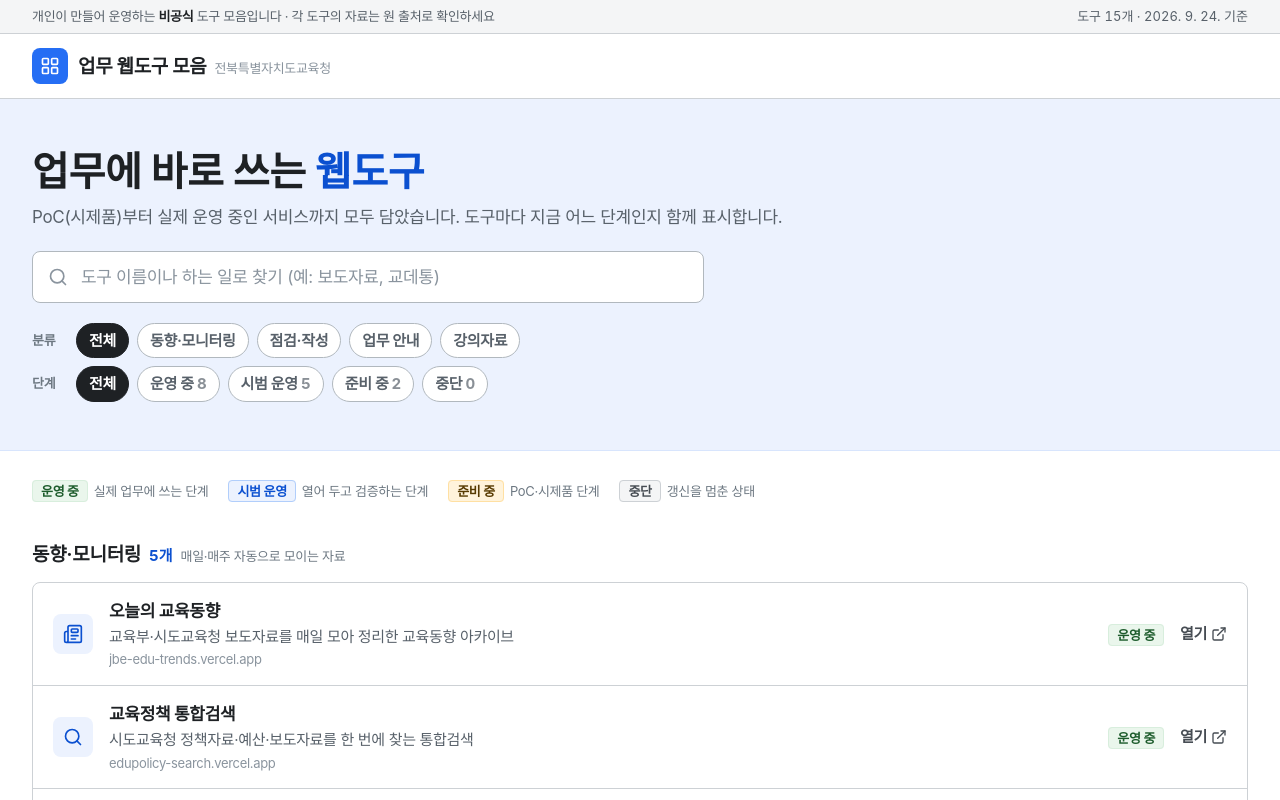
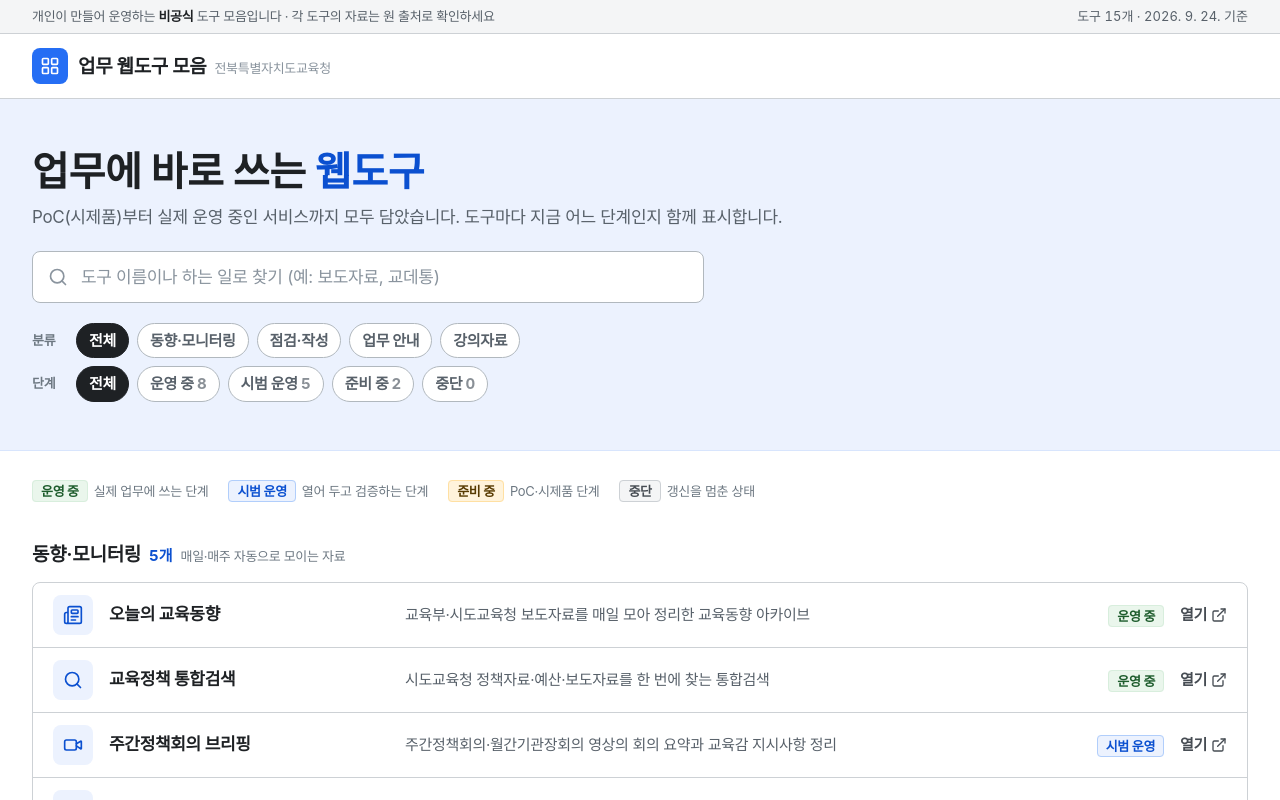
Before and after one commit to kain9012-bit/kain9012-bit.github.io, a React (Vite) app: page / in a window 1280 px wide. Shown: the top 800 px of the page. Built offline with nearby package versions, Linux system fonts and the light colour scheme; a web font is replaced by a local one.

Commit message:
한 줄 배치·주소 삭제

```diff
--- a/src/components/ToolCard.tsx
+++ b/src/components/ToolCard.tsx
@@ -5,7 +5,6 @@ import {
 } from 'lucide-react';
 import type { Status, Tool } from '../types';
 import { Badge } from './Ui';
-import { shortUrl } from '../lib/util';
 
 const ICONS: Record<string, React.FC<{ className?: string }>> = {
   'book-open': BookOpen, briefcase: Briefcase, code: Code, 'file-search': FileSearch,
@@ -14,7 +13,7 @@ const ICONS: Record<string, React.FC<{ className?: string }>> = {
   users: Users, video: Video,
 };
 
-/** 카드 안의 한 줄. 아이콘 | 이름·설명·주소 | 단계 | 열기 */
+/** 카드 안의 한 줄. 아이콘 | 이름 | 설명 | 단계 | 열기 */
 export const ToolRow: React.FC<{ tool: Tool; status?: Status }> = ({ tool, status }) => {
   const Icon = ICONS[tool.icon] ?? Wrench;
   return (
@@ -23,22 +22,24 @@ export const ToolRow: React.FC<{ tool: Tool; status?: Status }> = ({ tool, statu
         href={tool.url}
         target="_blank"
         rel="noopener noreferrer"
-        className="group flex items-center gap-4 px-4 sm:px-5 py-4 min-w-0 hover:bg-slate-50 transition-colors"
+        className="group flex items-center gap-4 px-4 sm:px-5 py-3 min-w-0 hover:bg-slate-50 transition-colors"
       >
         <span className="hidden sm:flex w-10 h-10 rounded-lg bg-blue-50 text-blue-700 items-center justify-center shrink-0
                          group-hover:bg-blue-600 group-hover:text-white transition-colors">
           <Icon className="w-5 h-5" aria-hidden="true" />
         </span>
 
-        <span className="flex-1 min-w-0">
-          <span className="flex items-center gap-2 flex-wrap">
-            <span className="text-base font-bold text-slate-900 group-hover:text-blue-700 transition-colors">
-              {tool.name}
+        {/* 넓은 화면: 이름 | 설명 가로 배치. 휴대폰: 위아래로 쌓는다 */}
+        <span className="flex-1 min-w-0 sm:grid sm:grid-cols-[17rem_minmax(0,1fr)] sm:gap-x-6 sm:items-center">
+          <span className="block min-w-0">
+            <span className="flex items-center gap-2 flex-wrap">
+              <span className="text-base font-bold text-slate-900 group-hover:text-blue-700 transition-colors">
+                {tool.name}
+              </span>
+              {tool.badge && <Badge tone={tool.badge.tone}>{tool.badge.label}</Badge>}
             </span>
-            {tool.badge && <Badge tone={tool.badge.tone}>{tool.badge.label}</Badge>}
           </span>
-          <span className="block mt-0.5 text-sm text-slate-600">{tool.desc}</span>
-          <span className="block mt-1 text-xs text-slate-400 truncate">{shortUrl(tool.url)}</span>
+          <span className="block mt-1 sm:mt-0 text-sm text-slate-600">{tool.desc}</span>
         </span>
 
         {status && (
```
